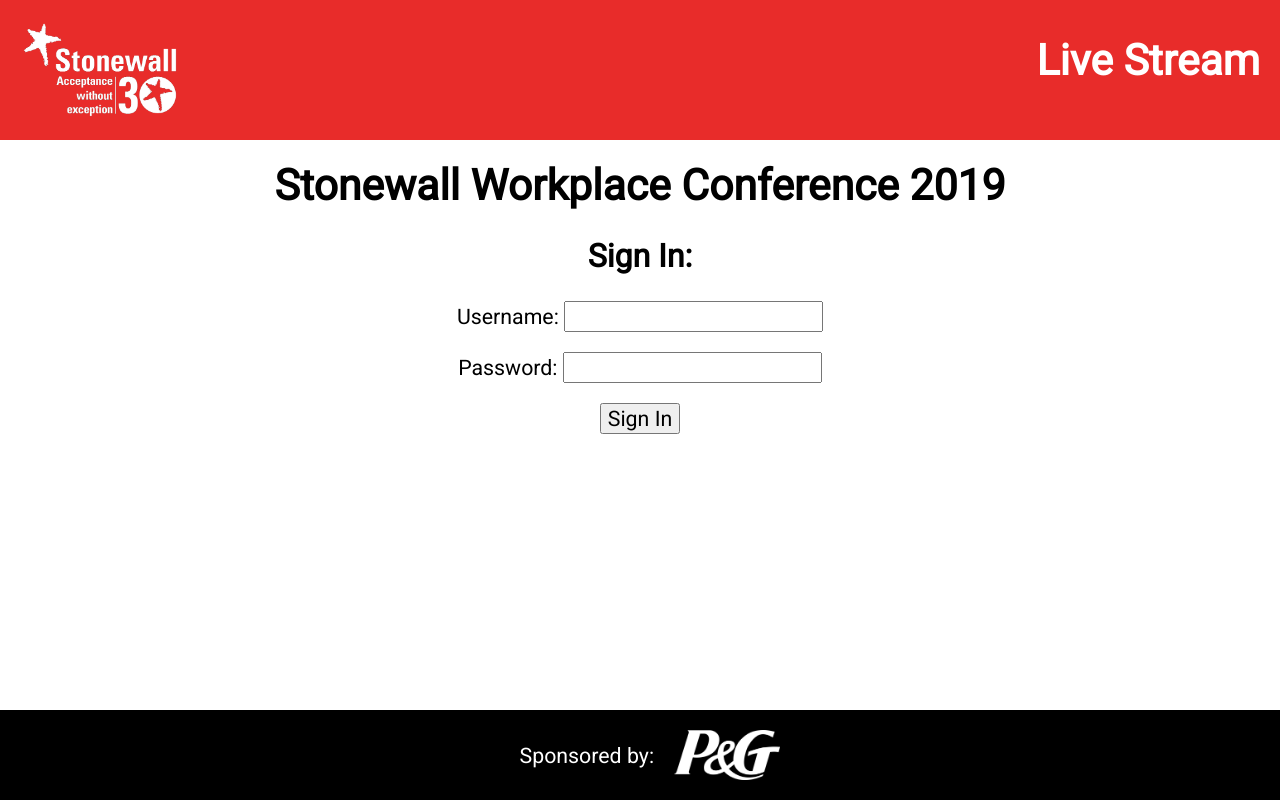
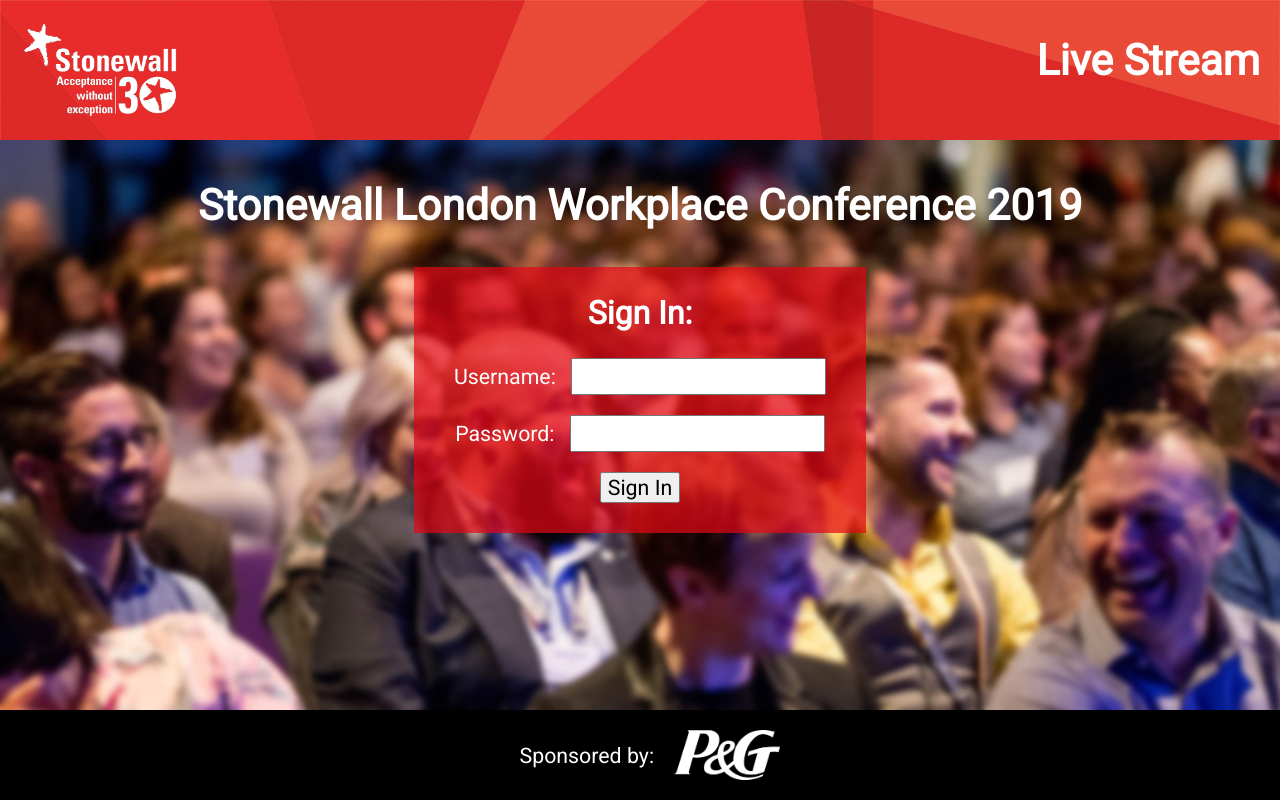
Before and after one commit to QE2Centre/Streaming, a plain HTML site: page stonewall/index.html in a window 1280 px wide. Drawn offline with Linux system fonts and the light colour scheme; no server answers.

Commit message:
Update Stonewall page (v2)

```diff
--- a/stonewall/css/styles.css
+++ b/stonewall/css/styles.css
@@ -1,10 +1,10 @@
-body {font-family: 'Roboto', sans-serif;; font-size: 16pt; width: 100vw;}
-header {align-items: center; background-color: #e82c2a; color: white; display: flex; justify-content: center; padding: 20px;}
+body {font-family: 'Roboto', sans-serif; font-size: 16pt; width: 100vw;}
+header {align-items: center; background-color: #e82c2a; background-image: url('../assets/ScatterPattern.jpg'); background-size: cover; color: white; display: flex; justify-content: center; padding: 20px;}
 header img {height: 100px;}
 header h2 {display: none; font-size: 2em; margin: 0; position: relative; top: -10px;}
 
 main {background-color: white; min-height: calc(100vh - 270px); padding: 20px 0; position: relative; text-align: center;}
-h1 {margin-bottom: 20px; margin-top: 0;}
+h1 {font-size: 1.7em; margin: 20px 0;}
 
 iframe {border: 1px solid black; height: 50.625vw; margin-top: 10px; width: 90vw;}
 
@@ -22,11 +22,14 @@
 .programme a {color: black; font-family: 'FSAlbertProBold'; text-decoration: none; /*text-shadow: 1px 1px 1px #aaa;*/}
 .programme a:hover {color: #009EDE; text-decoration: underline; text-shadow: none;}
 
+.not-authenticated {background-image: url('../assets/faded_laughing.jpg'); background-size: cover; color: white;}
+.center {align-items: center; display: flex; justify-content: center; min-height: calc(100vh - 500px);}
 .authenticated {display: none;}
 .sign-in-error {background-color: #e82c2a; color: white; display: none; padding: 5px;}
 .sign-out {font-size: 12pt; position: absolute; right: 10px; top: 10px;}
+form {background-color: rgba(227,6,19,0.7); padding: 0 40px 30px 40px;}
 label {display: block; margin-bottom: 20px;}
-input {padding-left: 10px;}
+input {margin-left: 10px; padding: 4px;}
 
 .downloads {border: 1px solid black; margin: 10px auto; padding: 10px; width: calc(90vw - 20px);}
 .downloads h2 {margin-bottom: 10px; margin-top: 0;}
@@ -39,10 +42,11 @@
 @media only screen and (min-width: 890px) {
     header {justify-content: space-between;}
     header h2 {display: block;}
-    .stream-soon {font-size: 1.2em;}
+    h1 {font-size: 2em;}
     iframe {height: 450px; width: 800px;}
     .programme {margin: 10px 20px;}
     .downloads {width: 780px;}
 }
 @media only screen and (min-width: 1280px) {
     body {background-color: #bfbfbf; margin: 0 auto; max-width: 1280px;}
+}
--- a/stonewall/index.html
+++ b/stonewall/index.html
@@ -16,24 +16,26 @@
             <h2>Live Stream</h2>
         </header>
         <main class="authenticated">
-            <h1>Stonewall Workplace Conference 2019</h1>
+            <h1>Stonewall London Workplace Conference 2019</h1>
             <p>This event will be streamed live on Friday 26th April 2019</p>
             <iframe frameborder="0" scrolling="no" allow="autoplay" allowfullscreen webkitallowfullscreen mozallowfullscreen oallowfullscreen msallowfullscreen></iframe>
             <button class="sign-out">Sign Out</button>
             <div class="downloads">
                 <h2>Downloads:</h2>
-                <a href="assets/UN-Action-Planning-Kit-FINAL.pdf" target="_blank">UN Action Planning Kit</a>
+                <a href="assets/Materials_for_Session_A.pdf" target="_blank">Materials for Session A</a>
             </div>
         </main>
         <main class="not-authenticated">
-            <h1>Stonewall Workplace Conference 2019</h1>
+            <h1>Stonewall London Workplace Conference 2019</h1>
+            <div class="center">
+                <form>
                     <h2>Sign In:</h2>
-            <form>
                     <label>Username: <input type="text" id="username"/></label>
                     <label>Password: <input type="password" id="password"/></label>
                     <button type="submit">Sign In</button>
                     <p class="sign-in-error">There was a problem signing in. Please check your username and password and try again.</p>
                 </form>
+            </div>
         </main>
         <footer>
             <p>Sponsored by:</p>
```
Also changed, not shown: stonewall/assets/ScatterPattern.jpg (added), stonewall/assets/faded_laughing.jpg (added), 2 other files. Lines whose indentation alone changed are shown as unchanged.
